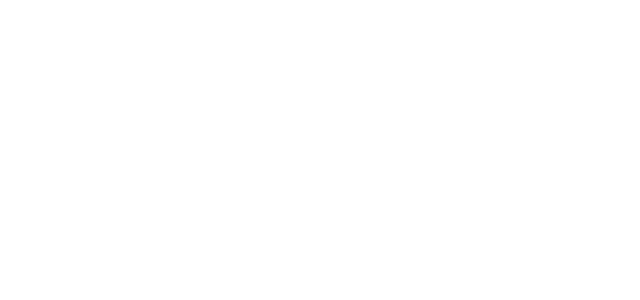
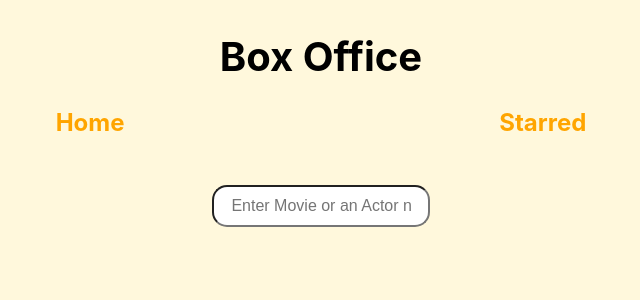
Before and after one commit to dhruv5gohel/BoxOffice, a React (Create React App) app: page / in a window 1280 px wide. Shown: the top 300 px of the page, without its empty margins (319-959 px from the left). Built offline with nearby package versions, Linux system fonts and the light colour scheme.

Commit message:
Added Navbar, Home and Starred Components. Added Search Button in Home

```diff
--- a/package.json
+++ b/package.json
@@ -5,6 +5,7 @@
   "dependencies": {
     "react": "^18.2.0",
     "react-dom": "^18.2.0",
+    "react-router-dom": "^6.10.0",
     "react-scripts": "5.0.1",
     "web-vitals": "^2.1.4",
     "workbox-background-sync": "^6.5.4",
--- a/src/App.js
+++ b/src/App.js
@@ -1,8 +1,21 @@
+import Home from "./components/Home";
+import Navbar from "./components/Navbar";
+import Starred from "./components/Starred";
+import "./css/style.css"
+import { BrowserRouter, Routes, Route } from "react-router-dom";
 
 function App() {
   return (
-    <div className="App">
-    </div>
+    <>
+      <BrowserRouter>
+        <h1 style={{ textAlign: "center", marginTop: "2rem", fontSize: "2.5rem" }}>Box Office</h1>
+        <Navbar />
+        <Routes>
+          <Route path="/" element={<Home/>}/>
+          <Route path="/starred" element={<Starred/>}/>
+        </Routes>
+      </BrowserRouter>
+    </>
   );
 }
 
--- /dev/null
+++ b/src/components/Home.js
@@ -0,0 +1,17 @@
+import { useState } from "react"
+
+const Home = () => {
+  const [inpVal, setInpVal] = useState("")
+
+  const handleInput = (e) => {
+    setInpVal(e.target.value);
+  }
+
+  return (
+    <div>
+      <input type="text" name="search" id="search" placeholder="Enter Movie or an Actor name" onChange={handleInput} value={inpVal}/>
+    </div>
+  )
+}
+
+export default Home
--- /dev/null
+++ b/src/components/Navbar.js
@@ -0,0 +1,16 @@
+import { Link } from "react-router-dom";
+
+const Navbar = () =>{
+    return (
+        <>
+            <nav className="navbar">
+                <ul className="nav">
+                    <li className="nav-item"><Link to="/">Home</Link></li>
+                    <li className="nav-item"><Link to="/starred">Starred</Link></li>
+                </ul>
+            </nav>
+        </>
+    )
+}
+
+export default Navbar;
--- /dev/null
+++ b/src/components/Starred.js
@@ -0,0 +1,7 @@
+const Starred = () => {
+    return(
+        <div>I am Starred</div>
+    )
+}
+
+export default Starred;
--- /dev/null
+++ b/src/css/style.css
@@ -0,0 +1,38 @@
+body{
+    margin: 0;
+    padding: 0;
+    background-color:cornsilk;
+}
+
+.nav{
+    display: flex;
+    list-style: none;
+    margin: 0;
+    padding: 0;
+    align-items: center;
+    justify-content: space-evenly;
+    font-size: 1.5rem;
+    font-weight: bold;
+}
+
+a{
+    color: orange;
+    /* color: black; */
+    text-decoration: none;
+}
+
+.nav-item:hover a{
+    transition: all 0.2s;
+    color: orangered;
+    text-decoration: underline;
+}
+
+#search{
+    display: block;
+    margin: auto;
+    margin-top: 3rem;
+    width: 14%;
+    padding: 10px 17px;
+    font-size: 16px;
+    border-radius: 15px;
+}
```
Also changed, not shown: 1 other file (tests, documents, lock files or other folders).
